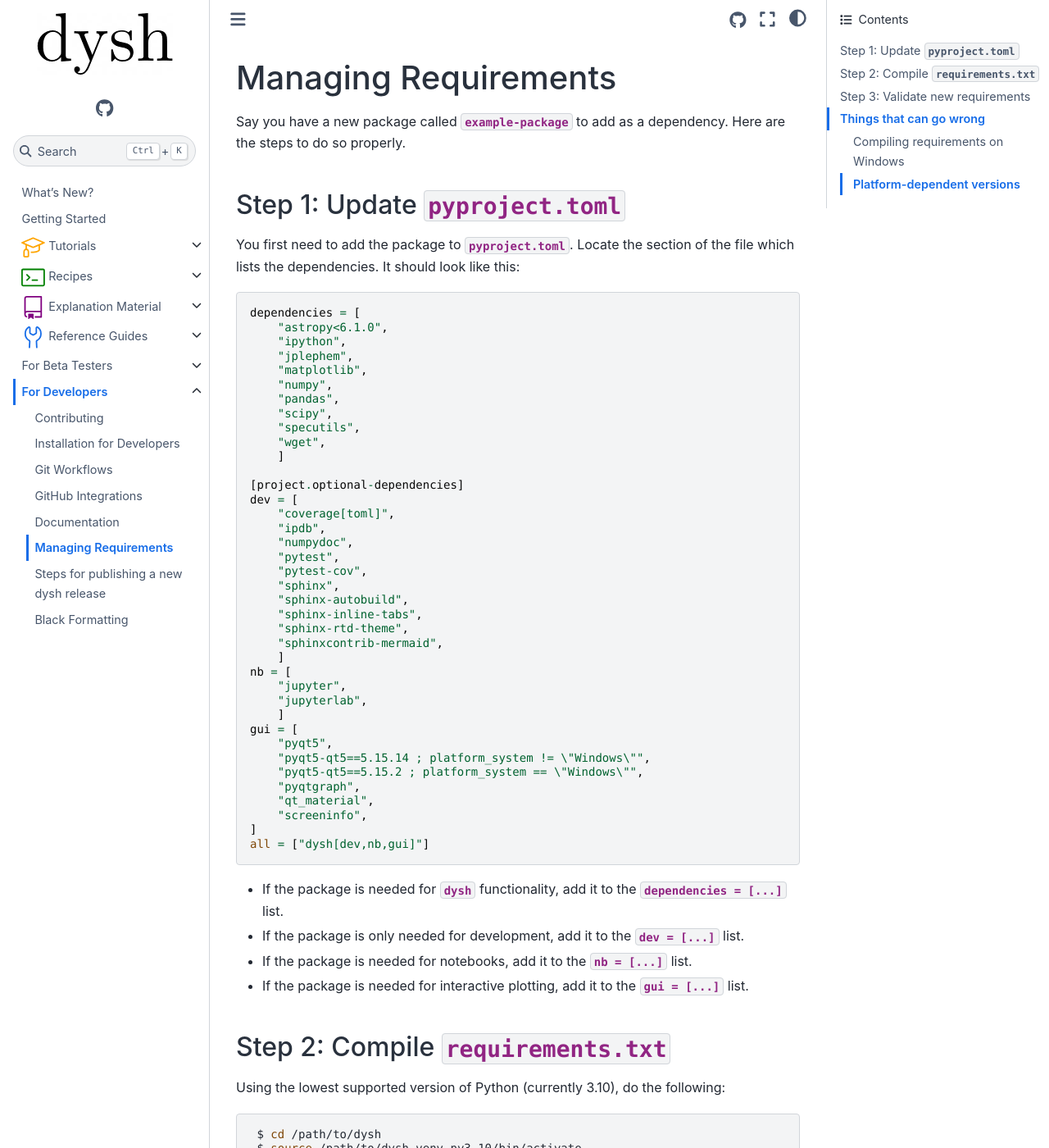
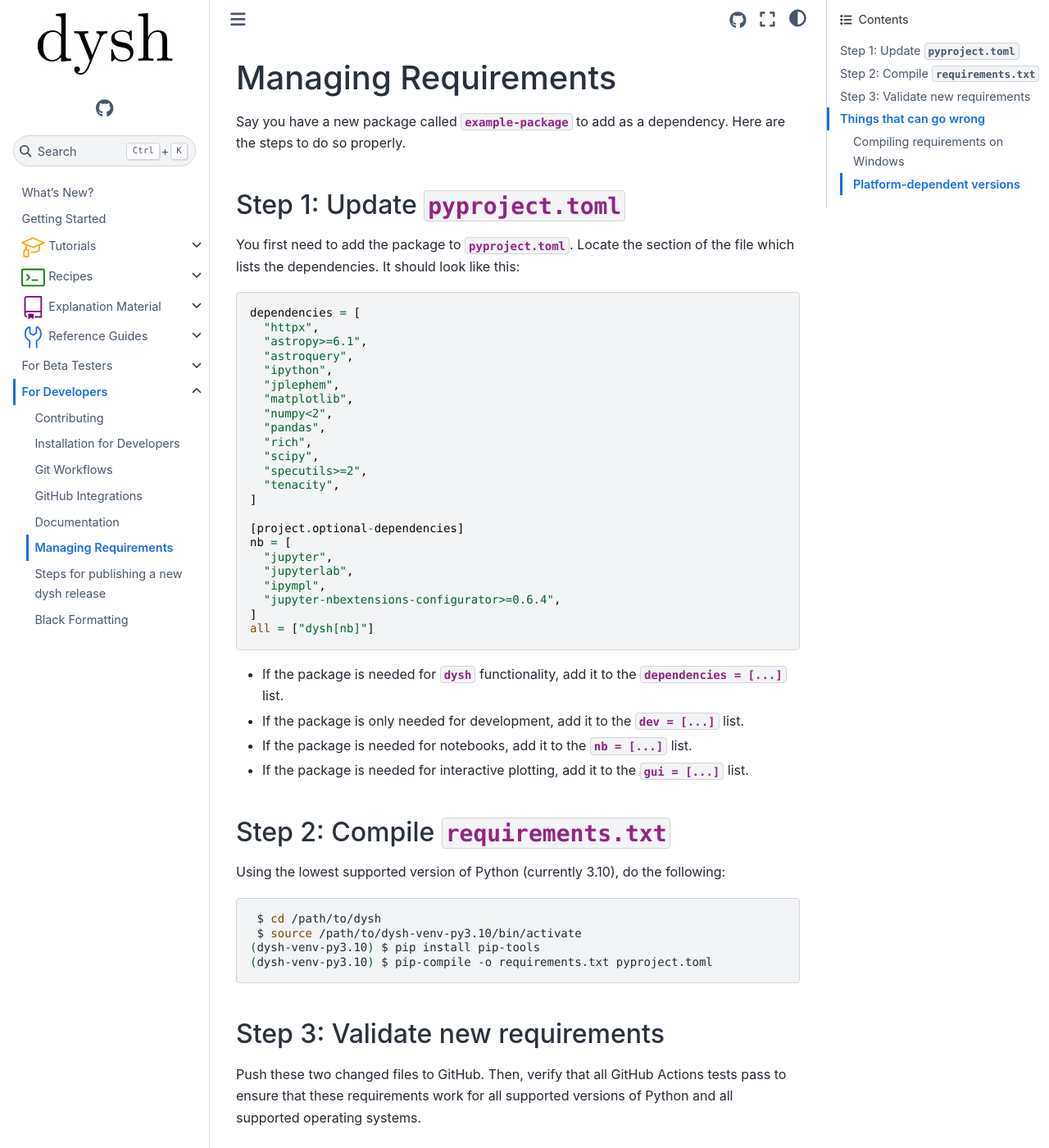
Before and after one commit to GreenBankObservatory/dysh, a Sphinx documentation site: the page built from docs/source/for_developers/manage_requirements.rst, in a window 1280 px wide and 1400 px high. Shown: the whole window at 82% size. Built offline with Sphinx 7.4.7 and the Sphinx Book theme 1.1.4, drawn with Linux system fonts in a browser that asks for light colours; pages that are not in the unit, such as notebooks, are missing from menus.

Commit message:
update pyproject excerpt

```diff
--- a/docs/source/for_developers/manage_requirements.rst
+++ b/docs/source/for_developers/manage_requirements.rst
@@ -12,43 +12,28 @@ You first need to add the package to `pyproject.toml`. Locate the section of the
 .. code-block:: Python
 
     dependencies = [
-        "astropy<6.1.0",
-        "ipython",
-        "jplephem",
-        "matplotlib",
-        "numpy",
-        "pandas",
-        "scipy",
-        "specutils",
-        "wget",
-        ]
+      "httpx",
+      "astropy>=6.1",
+      "astroquery",
+      "ipython",
+      "jplephem",
+      "matplotlib",
+      "numpy<2",
+      "pandas",
+      "rich",
+      "scipy",
+      "specutils>=2",
+      "tenacity",
+    ]
 
     [project.optional-dependencies]
-    dev = [
-        "coverage[toml]",
-        "ipdb",
-        "numpydoc",
-        "pytest",
-        "pytest-cov",
-        "sphinx",
-        "sphinx-autobuild",
-        "sphinx-inline-tabs",
-        "sphinx-rtd-theme",
-        "sphinxcontrib-mermaid",
-        ]
     nb = [
-        "jupyter",
-        "jupyterlab",
-        ]
-    gui = [
-        "pyqt5",
-        "pyqt5-qt5==5.15.14 ; platform_system != \"Windows\"",
-        "pyqt5-qt5==5.15.2 ; platform_system == \"Windows\"",
-        "pyqtgraph",
-        "qt_material",
-        "screeninfo",
+      "jupyter",
+      "jupyterlab",
+      "ipympl",
+      "jupyter-nbextensions-configurator>=0.6.4",
     ]
-    all = ["dysh[dev,nb,gui]"]
+    all = ["dysh[nb]"]
 
 * If the package is needed for `dysh` functionality, add it to the `dependencies = [...]` list.
 
```
